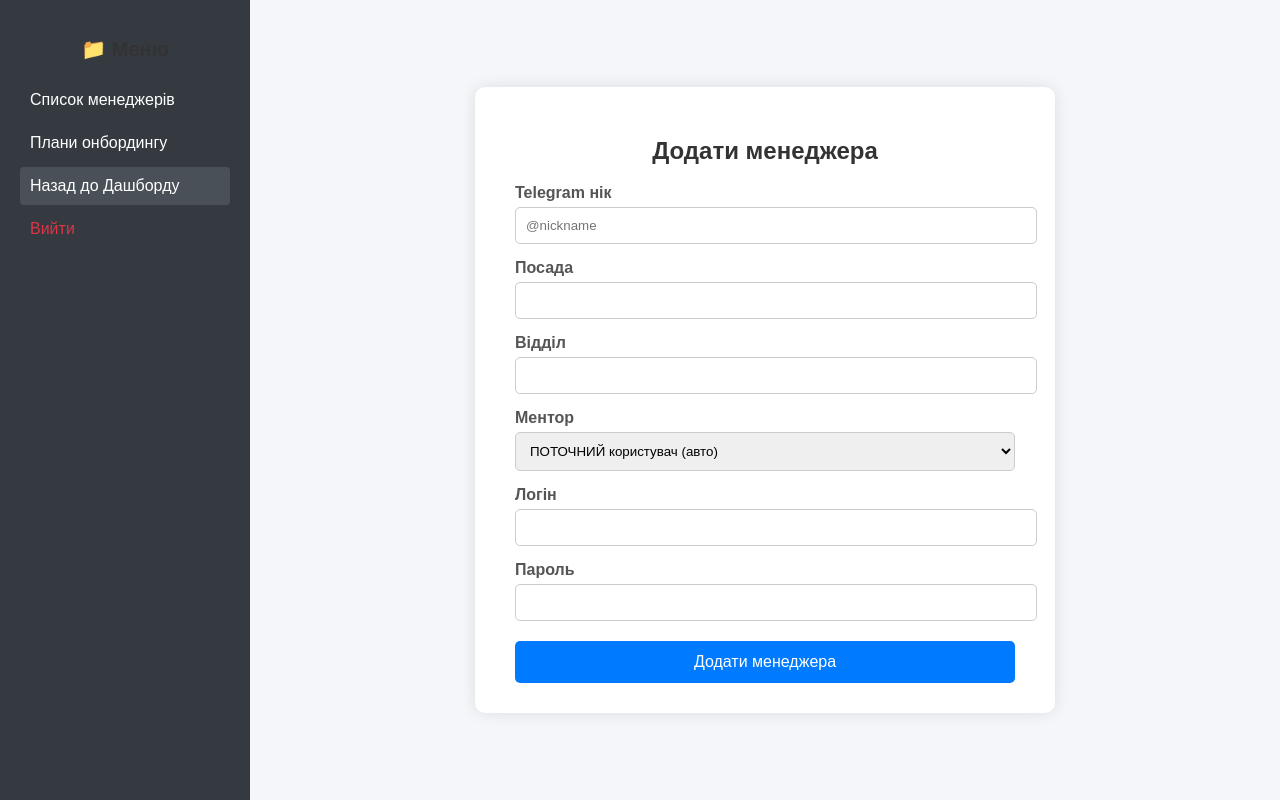
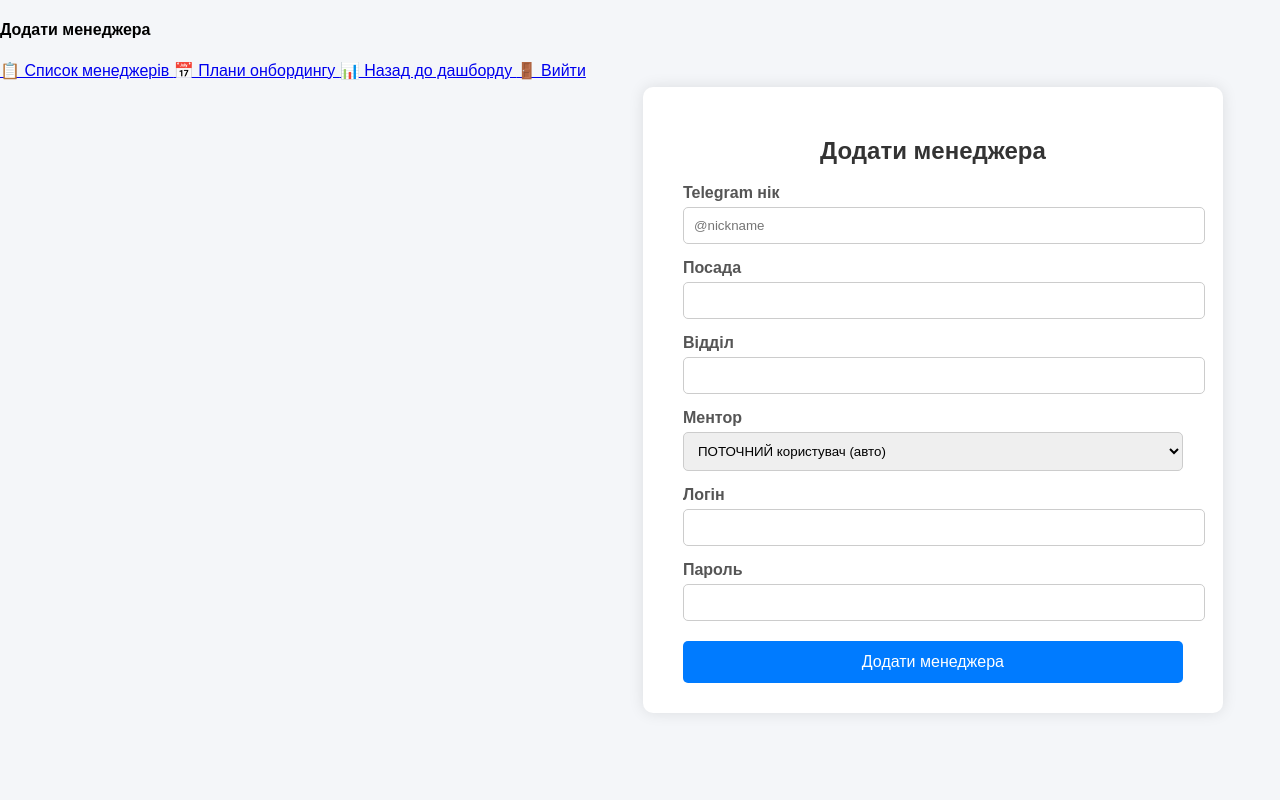
Before and after one commit to Taras-operation/onboarding-crm, a Python web app: template onboarding_crm/templates/add_manager.html in a window 1280 px wide. Run offline with Jinja, Linux system fonts and the light colour scheme; the template is opened without the code that fills it, so the values that code supplies are empty.

Commit message:
добавил правки мелкие по визуализации странички добавить менеджера

```diff
--- a/onboarding_crm/templates/add_manager.html
+++ b/onboarding_crm/templates/add_manager.html
@@ -94,13 +94,22 @@
 <body>
 
 <!-- Сайдбар -->
-<aside>
-    <h2>📁 Меню</h2>
-    <a href="{{ url_for('main.managers_list') }}">Список менеджерів</a>
-    <a href="{{ url_for('main.onboarding_plans') }}">Плани онбордингу</a>
-    <a href="{{ url_for('main.mentor_dashboard') }}" style="background-color: #495057;">Назад до Дашборду</a>
-    <a href="{{ url_for('main.logout') }}" style="color: #dc3545;">Вийти</a>
-</aside>
+  <div class="sidebar d-flex flex-column">
+    <h4 class="mb-4 text-center">Додати менеджера</h4>
+
+    <a href="{{ url_for('main.managers_list') }}" class="btn btn-primary mb-2">
+      📋 Список менеджерів
+    </a>
+    <a href="{{ url_for('main.onboarding_plans') }}" class="btn btn-warning text-white mb-2">
+      📅 Плани онбордингу
+    </a>
+    <a href="{{ url_for('main.mentor_dashboard') }}" class="btn btn-info text-white mb-2">
+      📊 Назад до дашборду
+    </a>
+    <a href="{{ url_for('main.logout') }}" class="btn btn-outline-danger mt-2">
+      🚪 Вийти
+    </a>
+  </div>
 
 <!-- Основний контент -->
 <main>
```
